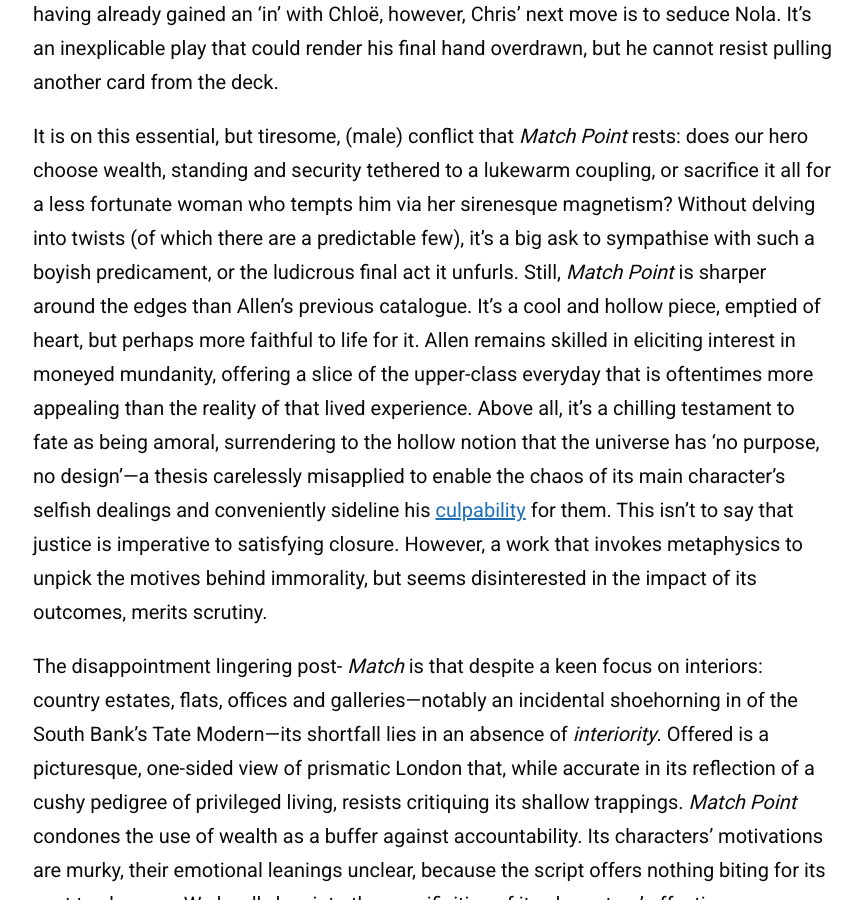
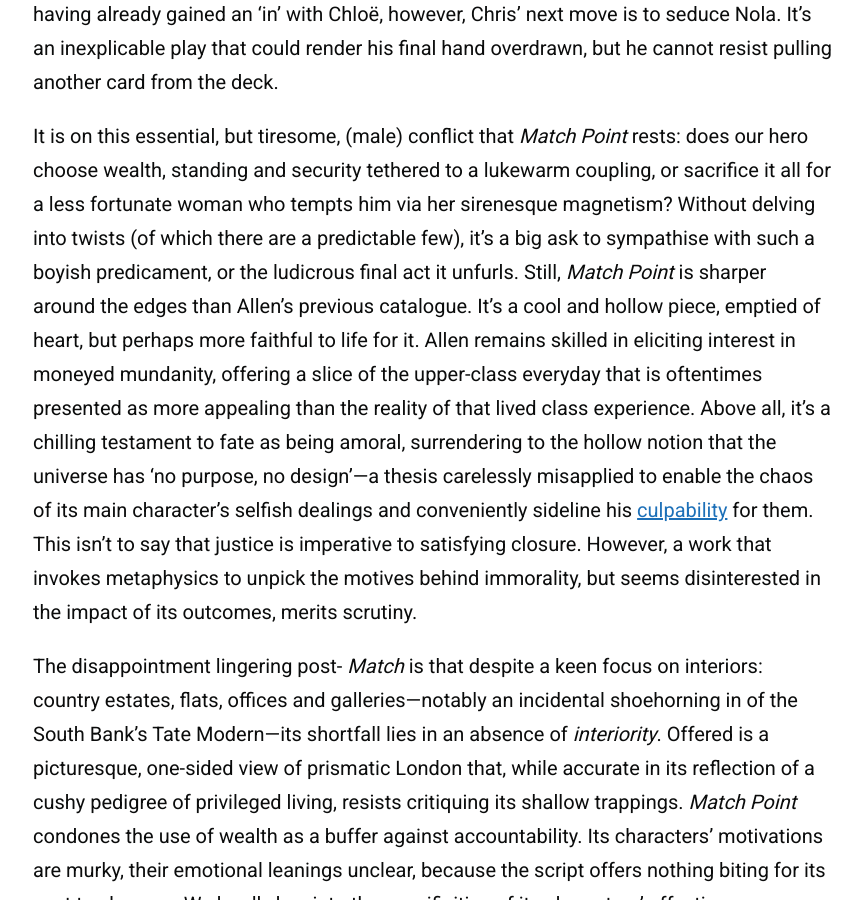
Before and after one commit to zoeurl/zoedowney.github.io, a Jekyll site: the page built from _posts/2024-02-22-match-point.md, in a window 1280 px wide and 900 px high, scrolled down 2661 px. Shown: the whole window, without its empty margins (207-1069 px from the left). Built offline with Jekyll 4.4.1, drawn with Linux system fonts in a browser that asks for light colours.

Commit message:
Update 2024-02-22-match-point.md

```diff
--- a/_posts/2024-02-22-match-point.md
+++ b/_posts/2024-02-22-match-point.md
@@ -21,6 +21,6 @@
 
 It’s a relief to witness a Woody Allen leading man who isn’t doing his most earnest impression of the director. Even so, comparisons can be made with Michael Caine’s neurotic slash lovesick Elliot in the earlier feature _Hannah and Her Sisters_. Similarly, Chris finds himself love-stricken with a taken woman: Tom’s fiancée, sultry out-of-work actor Nola Rice (Scarlett Johansson). An American divorcée in the manner of Wallis Simpson, Nola fails to win the approval of the stuck-up Hewitts; while Chris plays tennis with ease, Nola dabbles with ping-pong and resides on the losing side of the social net. Despite having already gained an ‘in’ with Chloë, however, Chris’ next move is to seduce Nola. It’s an inexplicable play that could render his final hand overdrawn, but he cannot resist pulling another card from the deck.
 
-It is on this essential, but tiresome, (male) conflict that _Match Point_ rests: does our hero choose wealth, standing and security tethered to a lukewarm coupling, or sacrifice it all for a less fortunate woman who tempts him via her sirenesque magnetism? Without delving into twists (of which there are a predictable few), it's a big ask to sympathise with such a boyish predicament, or the ludicrous final act it unfurls. Still, _Match Point_ is sharper around the edges than Allen’s previous catalogue. It’s a cool and hollow piece, emptied of heart, but perhaps more faithful to life for it. Allen remains skilled in eliciting interest in moneyed mundanity, offering a slice of the upper-class everyday that is oftentimes more appealing than the reality of that lived experience. Above all, it’s a chilling testament to fate as being amoral, surrendering to the hollow notion that the universe has ‘no purpose, no design’—a thesis carelessly misapplied to enable the chaos of its main character’s selfish dealings and conveniently sideline his [culpability](https://www.theguardian.com/film/2023/sep/08/woody-allen-venice-applause-metoo) for them. This isn't to say that justice is imperative to satisfying closure. However, a work that invokes metaphysics to unpick the motives behind immorality, but seems disinterested in the impact of its outcomes, merits scrutiny.
+It is on this essential, but tiresome, (male) conflict that _Match Point_ rests: does our hero choose wealth, standing and security tethered to a lukewarm coupling, or sacrifice it all for a less fortunate woman who tempts him via her sirenesque magnetism? Without delving into twists (of which there are a predictable few), it's a big ask to sympathise with such a boyish predicament, or the ludicrous final act it unfurls. Still, _Match Point_ is sharper around the edges than Allen’s previous catalogue. It’s a cool and hollow piece, emptied of heart, but perhaps more faithful to life for it. Allen remains skilled in eliciting interest in moneyed mundanity, offering a slice of the upper-class everyday that is oftentimes presented as more appealing than the reality of that lived class experience. Above all, it’s a chilling testament to fate as being amoral, surrendering to the hollow notion that the universe has ‘no purpose, no design’—a thesis carelessly misapplied to enable the chaos of its main character’s selfish dealings and conveniently sideline his [culpability](https://www.theguardian.com/film/2023/sep/08/woody-allen-venice-applause-metoo) for them. This isn't to say that justice is imperative to satisfying closure. However, a work that invokes metaphysics to unpick the motives behind immorality, but seems disinterested in the impact of its outcomes, merits scrutiny.
 
 The disappointment lingering post- _Match_ is that despite a keen focus on interiors: country estates, flats, offices and galleries—notably an incidental shoehorning in of the South Bank’s Tate Modern—its shortfall lies in an absence of _interiority_. Offered is a picturesque, one-sided view of prismatic London that, while accurate in its reflection of a cushy pedigree of privileged living, resists critiquing its shallow trappings. _Match Point_ condones the use of wealth as a buffer against accountability. Its characters' motivations are murky, their emotional leanings unclear, because the script offers nothing biting for its cast to chew on. We hardly buy into the specificities of its characters' affections; attraction to Chloë or Nola based merely on the kinds of lives each represents to its male protagonist—women (once again) reduced to types. And, although held captive by greed in a moral vacuum, Rhys-Meyers' Chris is the emptiest shell, tedious in his indecision and indifference towards all but assets attained. Rarely does the film seek to offset its casual infidelity and gloomy cynicism through satire which (forgive me) could be the entire _Point_. The meaningful takeaway is that the hand one is dealt early on in life does not have final word on the state of play. But, for Woody Allen, it has become a sport of one director trying to cling onto his racket and serve with it, too.
```
